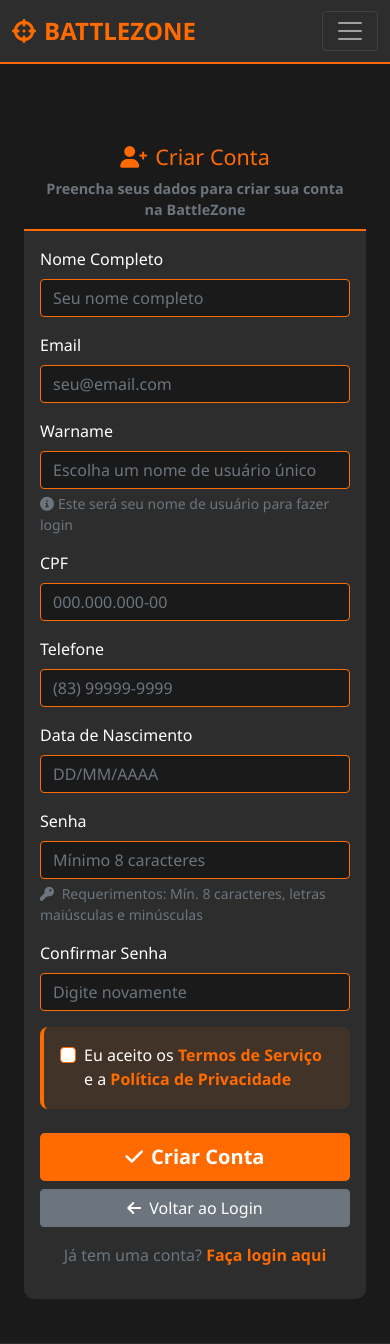
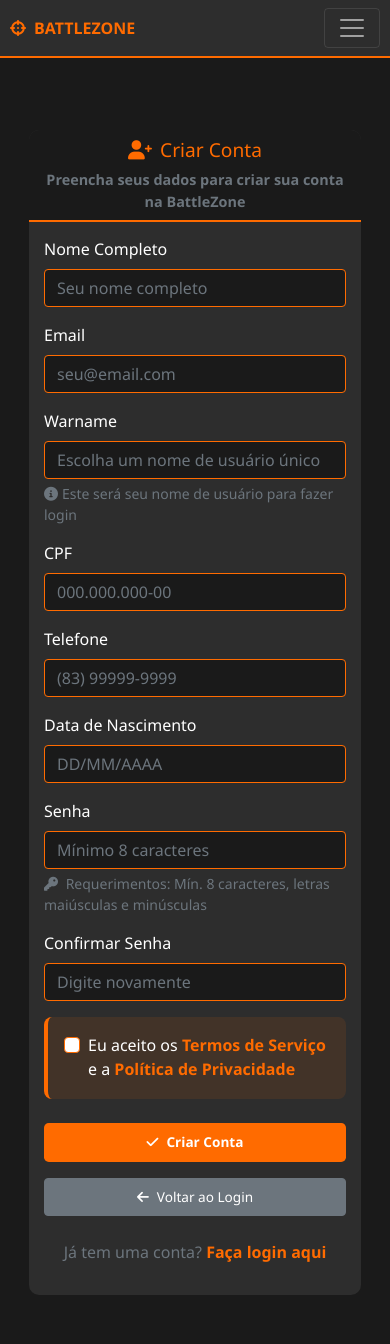
Before and after one commit to tcharlysonsantos-lab/battlezone, a Flask app: page /auth/criar-conta in a window 390 px wide. Run offline with Flask 3, Linux system fonts and the light colour scheme; some libraries are stand-ins or nearby versions.

Commit message:
Feat: Improve mobile responsivity for all pages
- Added @media queries for tablets (768px) and phones (576px)
- Adjusted font sizes for mobile (4rem -> 2rem -> 1.5rem)
- Fixed hero-section margin-top overlap on mobile (removed -80px)
- Made buttons full-width on mobile for better touch targets
- Improved navbar brand size on small screens
- Added proper padding/margin for mobile containers
- Fixed table and card sizing on mobile
- Optimized sidebar for mobile (collapsible state)
- Applies to both base.html and base_publica.html

```diff
--- a/frontend/templates/base.html
+++ b/frontend/templates/base.html
@@ -159,6 +159,89 @@
             text-align: center;
             border-top: 1px solid var(--laranja);
             margin-top: 30px;
+        }
+
+        /* ========== RESPONSIVIDADE MOBILE ========== */
+        @media (max-width: 768px) {
+            .sidebar {
+                position: fixed;
+                left: -250px;
+                height: 100%;
+                width: 250px;
+                transition: left 0.3s;
+                z-index: 1000;
+            }
+
+            .sidebar.show {
+                left: 0;
+            }
+
+            .navbar-brand {
+                font-size: 18px;
+            }
+
+            .card {
+                margin-bottom: 15px;
+            }
+
+            h1, h2, h3, h4, h5 {
+                font-size: 1.2rem !important;
+            }
+
+            .table {
+                font-size: 0.85rem;
+            }
+
+            .btn {
+                display: block;
+                width: 100%;
+                margin-bottom: 8px;
+            }
+
+            .row {
+                margin: 0 -5px;
+            }
+
+            .col-md-4, .col-md-6, .col-lg-3 {
+                padding: 0 5px;
+                margin-bottom: 10px;
+            }
+
+            .py-5 {
+                padding: 15px 0 !important;
+            }
+
+            .px-3 {
+                padding: 0 10px !important;
+            }
+        }
+
+        @media (max-width: 576px) {
+            .navbar-brand {
+                font-size: 16px;
+            }
+
+            h1 {
+                font-size: 1.1rem !important;
+            }
+
+            .btn {
+                font-size: 0.85rem;
+                padding: 8px 10px !important;
+            }
+
+            .container, .container-fluid {
+                padding: 0 10px;
+            }
+
+            .card-header {
+                padding: 8px 15px !important;
+                font-size: 0.9rem;
+            }
+
+            .card-body {
+                padding: 15px !important;
+            }
         }
     </style>
 </head>
```
Also changed, not shown: frontend/templates/public/base_publica.html (+80 -0 lines).
